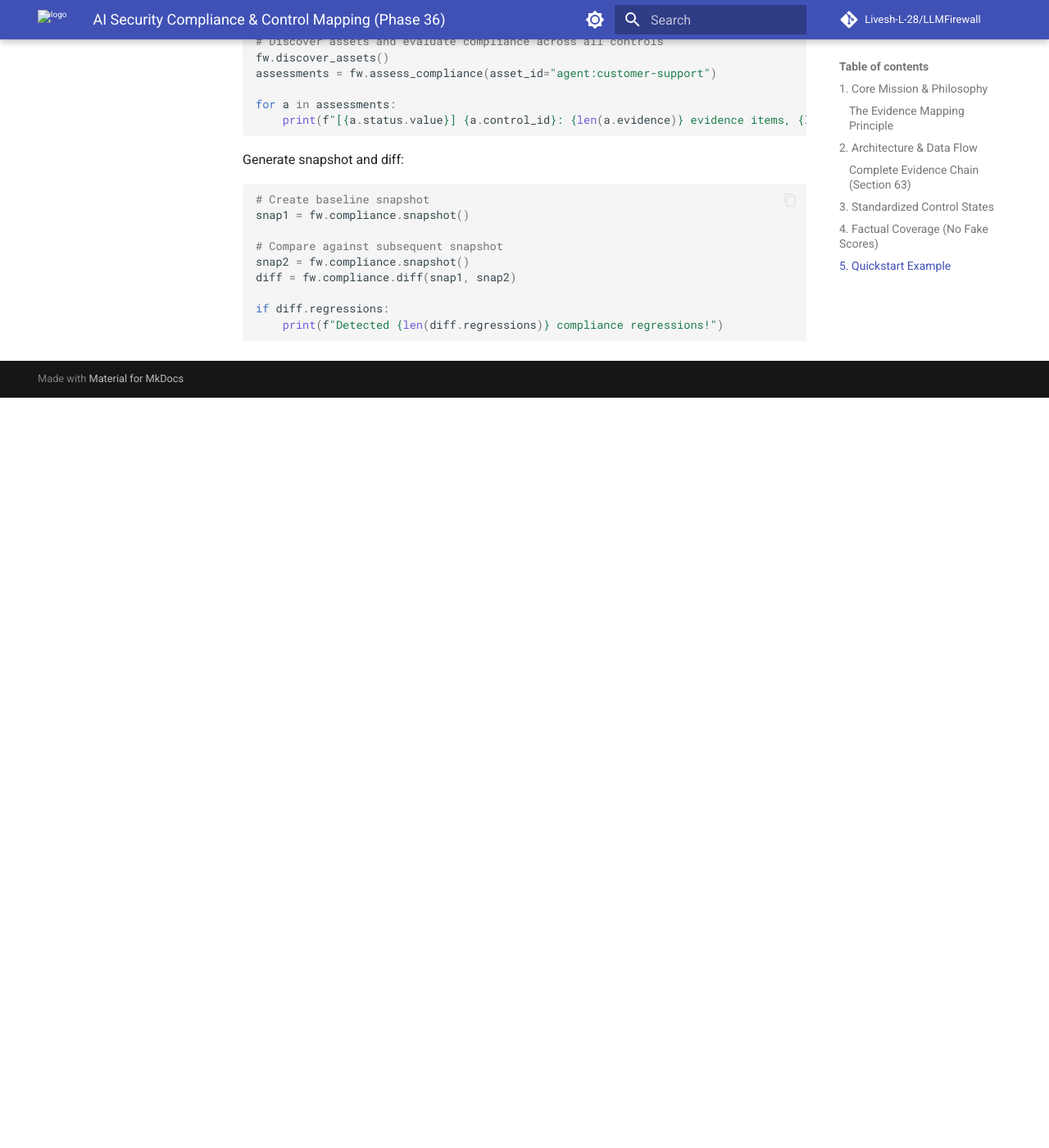
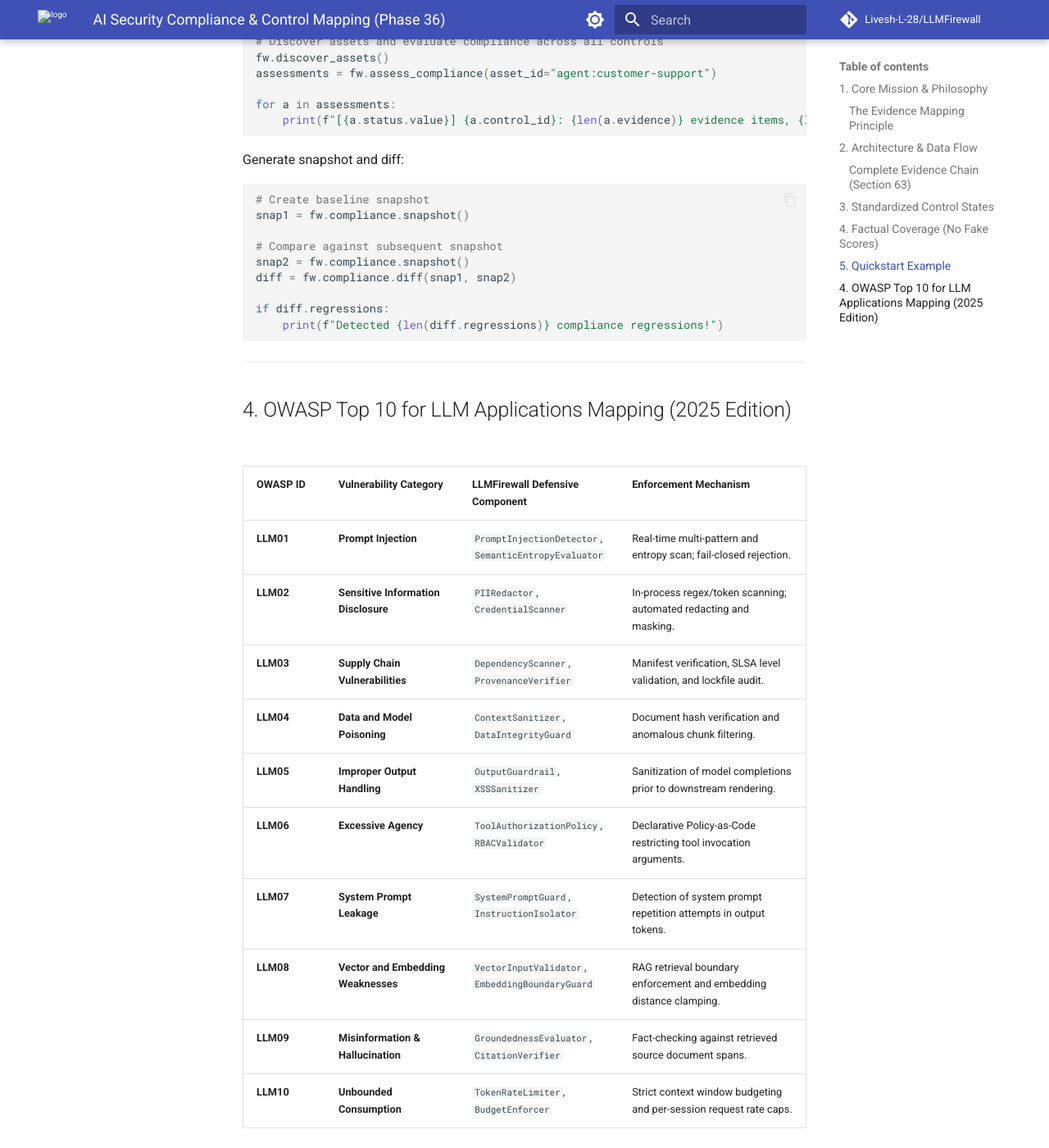
Before and after one commit to Livesh-L-28/LLMFirewall, an MkDocs documentation site: the page built from docs/compliance.md, in a window 1280 px wide and 1400 px high, scrolled down 3149 px. Shown: the whole window at 82% size. Built offline with MkDocs 1.6.1 and Material for MkDocs 9.7.7, drawn with Linux system fonts in a browser that asks for light colours; comment, search, counter and statistics services are not loaded; before the commit the page ends 3634 px from its top, so only the background shows below that.

Commit message:
docs(compliance): add OWASP Top 10 for LLM Applications v2025 mapping
Closes #5

````diff
--- a/docs/compliance.md
+++ b/docs/compliance.md
@@ -137,3 +137,21 @@ diff = fw.compliance.diff(snap1, snap2)
 if diff.regressions:
     print(f"Detected {len(diff.regressions)} compliance regressions!")
 ```
+
+
+---
+
+## 4. OWASP Top 10 for LLM Applications Mapping (2025 Edition)
+
+| OWASP ID | Vulnerability Category | LLMFirewall Defensive Component | Enforcement Mechanism |
+| :--- | :--- | :--- | :--- |
+| **LLM01** | **Prompt Injection** | `PromptInjectionDetector`, `SemanticEntropyEvaluator` | Real-time multi-pattern and entropy scan; fail-closed rejection. |
+| **LLM02** | **Sensitive Information Disclosure** | `PIIRedactor`, `CredentialScanner` | In-process regex/token scanning; automated redacting and masking. |
+| **LLM03** | **Supply Chain Vulnerabilities** | `DependencyScanner`, `ProvenanceVerifier` | Manifest verification, SLSA level validation, and lockfile audit. |
+| **LLM04** | **Data and Model Poisoning** | `ContextSanitizer`, `DataIntegrityGuard` | Document hash verification and anomalous chunk filtering. |
+| **LLM05** | **Improper Output Handling** | `OutputGuardrail`, `XSSSanitizer` | Sanitization of model completions prior to downstream rendering. |
+| **LLM06** | **Excessive Agency** | `ToolAuthorizationPolicy`, `RBACValidator` | Declarative Policy-as-Code restricting tool invocation arguments. |
+| **LLM07** | **System Prompt Leakage** | `SystemPromptGuard`, `InstructionIsolator` | Detection of system prompt repetition attempts in output tokens. |
+| **LLM08** | **Vector and Embedding Weaknesses** | `VectorInputValidator`, `EmbeddingBoundaryGuard` | RAG retrieval boundary enforcement and embedding distance clamping. |
+| **LLM09** | **Misinformation & Hallucination** | `GroundednessEvaluator`, `CitationVerifier` | Fact-checking against retrieved source document spans. |
+| **LLM10** | **Unbounded Consumption** | `TokenRateLimiter`, `BudgetEnforcer` | Strict context window budgeting and per-session request rate caps. |
````
